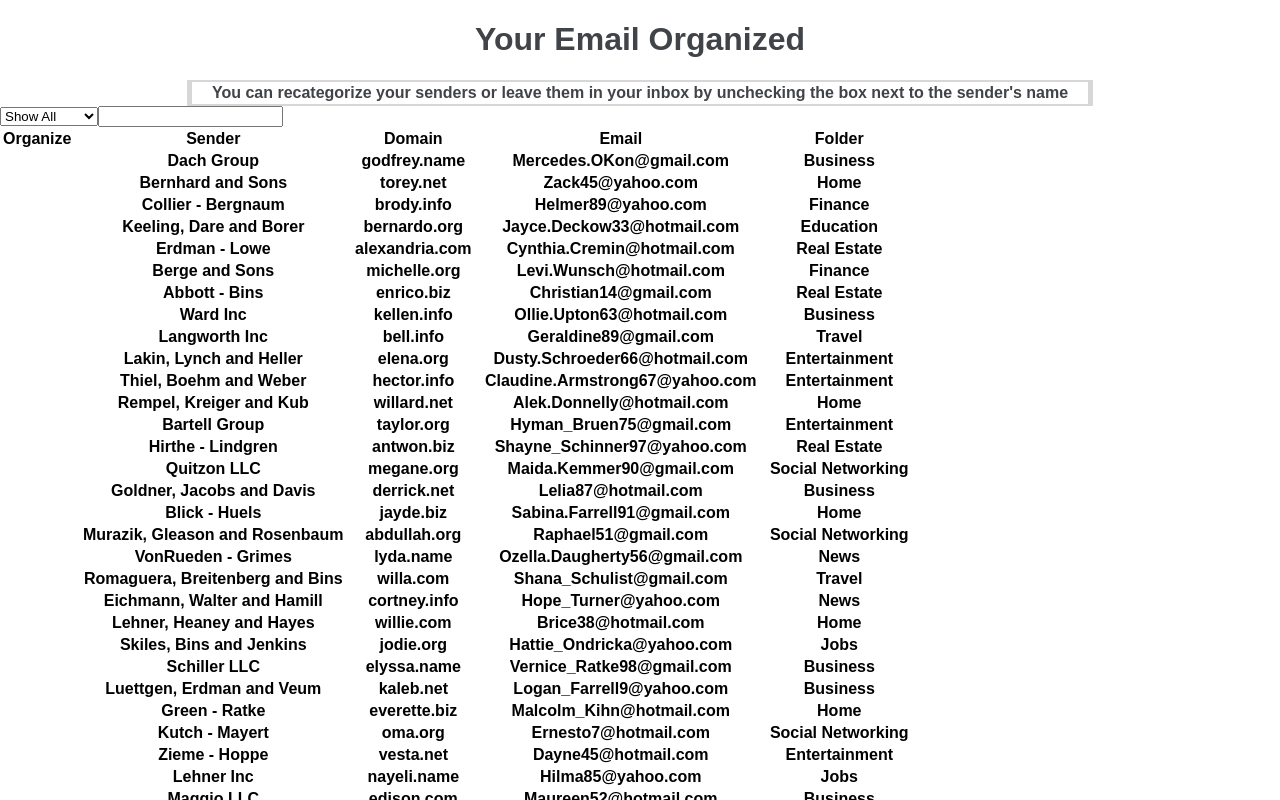
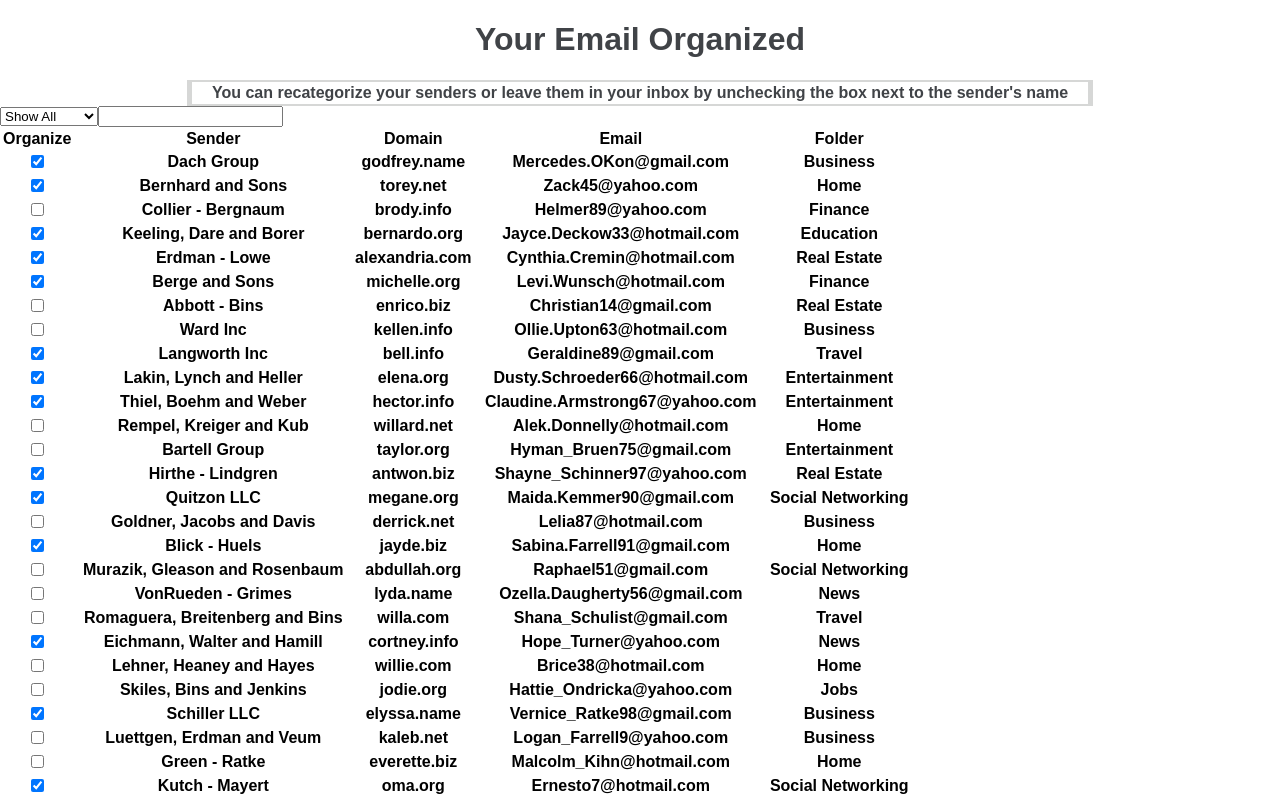
Before and after one commit to josekim/Code-Challenge-2, a React app: page / in a window 1280 px wide. Shown: the top 800 px of the page. Built offline with nearby package versions, Linux system fonts and the light colour scheme.

Commit message:
Searching Function now filtering with Helper Utility

```diff
--- a/js/TableContainer.jsx
+++ b/js/TableContainer.jsx
@@ -4,6 +4,7 @@ import React, { Component } from 'react';
 import Table from './Table';
 import SearchBar from './SearchBar';
 import data from '../Data.json';
+import FilterData from './utility/helper';
 
 const dropDownOptions = ['Show All', 'Organized', 'Unorganized'];
 
@@ -25,7 +26,7 @@ class TableContainer extends Component {
           searchTerm={this.state.searchTerm}
           handleSearchChange={this.handleSearchChange}
         />
-        <Table data={data} />
+        <Table data={FilterData(data, this.state.searchTerm)} />
       </div>
     );
   }
--- a/js/TableLine.jsx
+++ b/js/TableLine.jsx
@@ -4,7 +4,9 @@ import React from 'react';
 
 const TableLine = (props: { organize: boolean, sender: string, domain: string, email: string, folder: string }) => (
   <tr>
-    <th> {props.organize} </th>
+    <th>
+      <input type="checkbox" name="vehicle" checked={props.organize} />
+    </th>
     <th> {props.sender} </th>
     <th> {props.domain} </th>
     <th> {props.email} </th>
--- /dev/null
+++ b/js/utility/helper.js
@@ -0,0 +1,7 @@
+const FilterData = function FilterData(data, searchTerm) {
+  return data.filter(
+    instance => `${instance.sender} ${instance.domain} ${instance.email}`.toUpperCase().indexOf(searchTerm.toUpperCase()) >= 0
+  );
+};
+
+export default FilterData;
```
